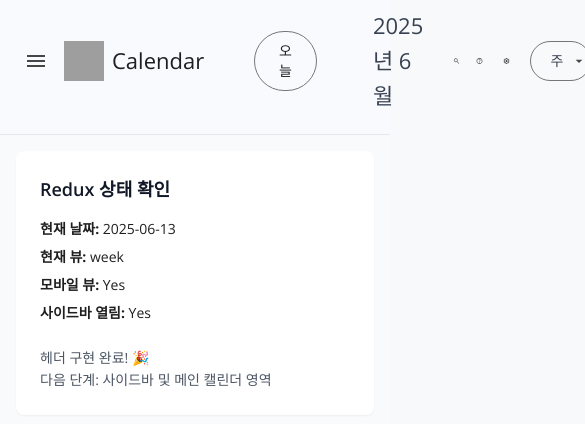
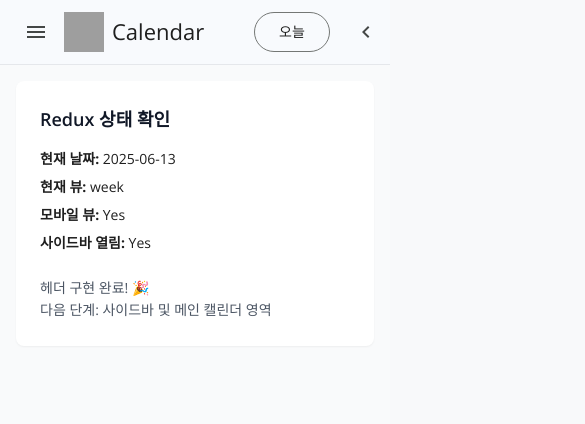
Before and after one commit to ljh130334/Ringle-Intern, a React (Vite) app: page / in a window 390 px wide. Shown: the top 424 px of the page, 585 px wide, since content can reach past the window. Built offline with nearby package versions, Linux system fonts and the light colour scheme; grey boxes are pictures that could not be loaded; a web font is replaced by a local one.

Commit message:
feat: 헤더 overflow 반응형 처리로 UX 개선

```diff
--- a/src/components/layout/CalendarHeader/HeaderLeft.tsx
+++ b/src/components/layout/CalendarHeader/HeaderLeft.tsx
@@ -29,7 +29,7 @@
   };
 
   return (
-    <div className="flex items-center">
+    <div className="flex items-center flex-shrink-0">
       <div className="flex items-center min-w-[238px] pr-[25px]">
         <button
           onClick={handleMenuClick}
@@ -47,7 +47,7 @@
             aria-hidden="true"
             role="presentation"
           />
-          <span className="text-[22px] font-normal pl-1 font-[500]">
+          <span className="text-[22px] font-normal pl-1 font-[500] whitespace-nowrap">
             Calendar
           </span>
         </div>
@@ -56,7 +56,7 @@
       <div className="flex items-center ml-2">
         <button
           onClick={handleTodayClick}
-          className="px-6 py-[9px] text-sm font-medium border border-[#747775] rounded-[100px] hover:bg-[#E7E8EB] transition-colors duration-200 mr-5"
+          className="px-6 py-[9px] text-sm font-medium border border-[#747775] rounded-[100px] hover:bg-[#E7E8EB] transition-colors duration-200 mr-5 whitespace-nowrap"
         >
           오늘
         </button>
@@ -78,7 +78,7 @@
           </button>
         </div>
 
-        <h1 className="text-[22px] font-normal text-gray-700 mx-2 px-2">
+        <h1 className="text-[22px] font-normal text-gray-700 mx-2 px-2 whitespace-nowrap">
           {formatYearMonth(new Date(currentDate))}
         </h1>
       </div>
--- a/src/components/layout/CalendarHeader/HeaderRight.tsx
+++ b/src/components/layout/CalendarHeader/HeaderRight.tsx
@@ -8,32 +8,33 @@
   const { headerView } = useAppSelector((state) => state.ui);
 
   return (
-    <div className="flex items-center px-[6px]">
+    <div className="flex items-center px-[6px] flex-shrink-0 overflow-hidden">
       <button
-        className="p-2 hover:bg-[#EAECEF] rounded-full transition-colors duration-200"
+        className="p-2 hover:bg-[#EAECEF] rounded-full transition-colors duration-200 flex-shrink-0"
         aria-label="검색"
       >
         <img src="/icons/search.svg" alt="검색" className="w-6 h-6" />
       </button>
 
       <button
-        className="my-[1px] p-2 hover:bg-[#EAECEF] rounded-full transition-colors duration-200"
+        className="my-[1px] p-2 hover:bg-[#EAECEF] rounded-full transition-colors duration-200 flex-shrink-0"
         aria-label="도움말"
       >
         <img src="/icons/help.svg" alt="도움말" className="w-6 h-6" />
       </button>
 
       <button
-        className="ml-1 p-2 hover:bg-[#EAECEF] rounded-full transition-colors duration-200"
+        className="ml-1 p-2 hover:bg-[#EAECEF] rounded-full transition-colors duration-200 flex-shrink-0"
         aria-label="설정"
       >
         <img src="/icons/settings.svg" alt="설정" className="w-6 h-6" />
       </button>
 
-      {/* 뷰 드롭다운 컴포넌트 */}
-      <ViewDropdown />
+      <div className="flex-shrink-0">
+        <ViewDropdown />
+      </div>
 
-      <div className="inline-flex ml-3">
+      <div className="inline-flex ml-3 flex-shrink-0">
         <button
           onClick={() => dispatch(setHeaderView('calendar'))}
           className={`py-[9px] flex items-center justify-center border border-r-0 border-[#747775] rounded-l-full transition-colors duration-200 ${
@@ -64,14 +65,14 @@
       </div>
 
       <button
-        className="ml-2 p-2 hover:bg-[#EAECEF] rounded-full transition-colors duration-200"
+        className="ml-2 p-2 hover:bg-[#EAECEF] rounded-full transition-colors duration-200 flex-shrink-0"
         aria-label="Google 앱"
       >
         <img src="/icons/apps.svg" alt="Google 앱" className="w-6 h-6" />
       </button>
 
       <button
-        className="ml-2 w-10 h-10 rounded-full overflow-hidden hover:ring-2 hover:ring-blue-500 transition-all duration-200"
+        className="ml-2 w-10 h-10 rounded-full overflow-hidden hover:ring-2 hover:ring-blue-500 transition-all duration-200 flex-shrink-0"
         aria-label="계정"
       >
         <img
--- a/src/components/layout/CalendarHeader/ViewDropdown.tsx
+++ b/src/components/layout/CalendarHeader/ViewDropdown.tsx
@@ -64,10 +64,10 @@
   ];
 
   return (
-    <div className="relative" ref={dropdownRef}>
+    <div className="relative flex-shrink-0" ref={dropdownRef}>
       <button
         onClick={() => setIsOpen(!isOpen)}
-        className="ml-3 flex items-center px-[19px] py-[9px] border border-[#747775] rounded-[100px] hover:bg-[#E7E8EB] cursor-pointer transition-colors duration-200"
+        className="ml-3 flex items-center px-[19px] py-[9px] border border-[#747775] rounded-[100px] hover:bg-[#E7E8EB] cursor-pointer transition-colors duration-200 whitespace-nowrap"
       >
         <span className="text-sm font-medium text-gray-700">
           {getViewLabel(view)}
@@ -75,7 +75,7 @@
         <img
           src="/icons/arrow-down.svg"
           alt="드롭다운"
-          className={`w-4 h-4 ml-2 transition-transform duration-200 ${
+          className={`w-4 h-4 ml-2 transition-transform duration-200 flex-shrink-0 ${
             isOpen ? 'rotate-180' : ''
           }`}
         />
@@ -92,17 +92,19 @@
                 handleViewChange(option.key as CalendarView)
               }
               disabled={option.disabled}
-              className={`w-full text-left px-4 py-2 text-[14px] transition-colors duration-200 ${
+              className={`w-full text-left px-4 py-2 text-[14px] transition-colors duration-200 whitespace-nowrap ${
                 view === option.key
                   ? 'bg-[#E7E8EB] text-gray-700 font-medium'
                   : option.disabled
-                    ? 'cursor-not-allowed'
+                    ? 'cursor-not-allowed text-gray-400'
                     : 'text-gray-700 hover:bg-[#E7E8EB]'
               }`}
             >
               <div className="flex items-center justify-between">
                 <span>{option.label}</span>
-                <span className="text-[10px]">{option.shortkey}</span>
+                <span className="text-[10px] flex-shrink-0 ml-2">
+                  {option.shortkey}
+                </span>
               </div>
             </button>
           ))}
--- a/src/components/layout/CalendarHeader/index.tsx
+++ b/src/components/layout/CalendarHeader/index.tsx
@@ -1,19 +1,17 @@
 import React from 'react';
 import HeaderLeft from './HeaderLeft';
 import HeaderRight from './HeaderRight';
-import ViewSelector from './ViewSelector';
 
 const CalendarHeader: React.FC = () => {
   return (
     <header className="bg-[#F8FAFD] border-b border-gray-200 p-2">
-      <div className="flex items-center justify-between w-full">
-        <HeaderLeft />
-        <HeaderRight />
-      </div>
-
-      {/* 모바일에서는 두 번째 행에 뷰 선택기 표시 */}
-      <div className="md:hidden mt-3 flex justify-center">
-        <ViewSelector />
+      <div className="flex items-center justify-between w-full overflow-hidden">
+        <div className="flex-shrink-0">
+          <HeaderLeft />
+        </div>
+        <div className="flex-shrink-1 min-w-0">
+          <HeaderRight />
+        </div>
       </div>
     </header>
   );
```
